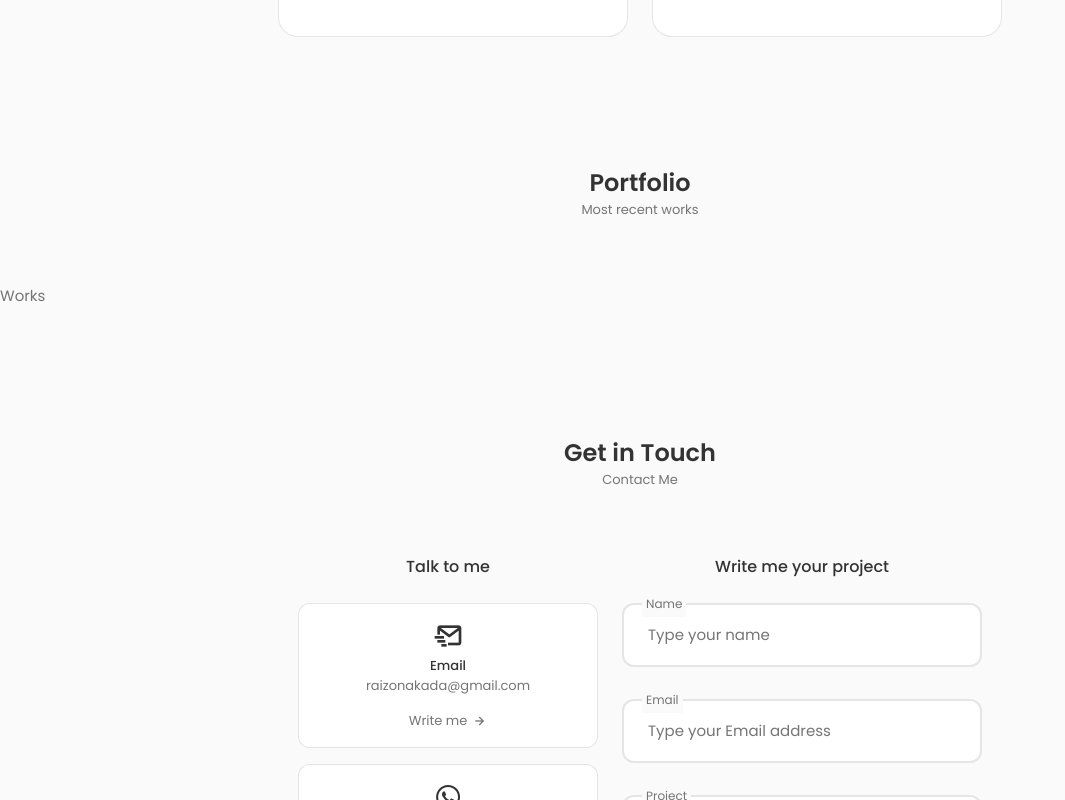
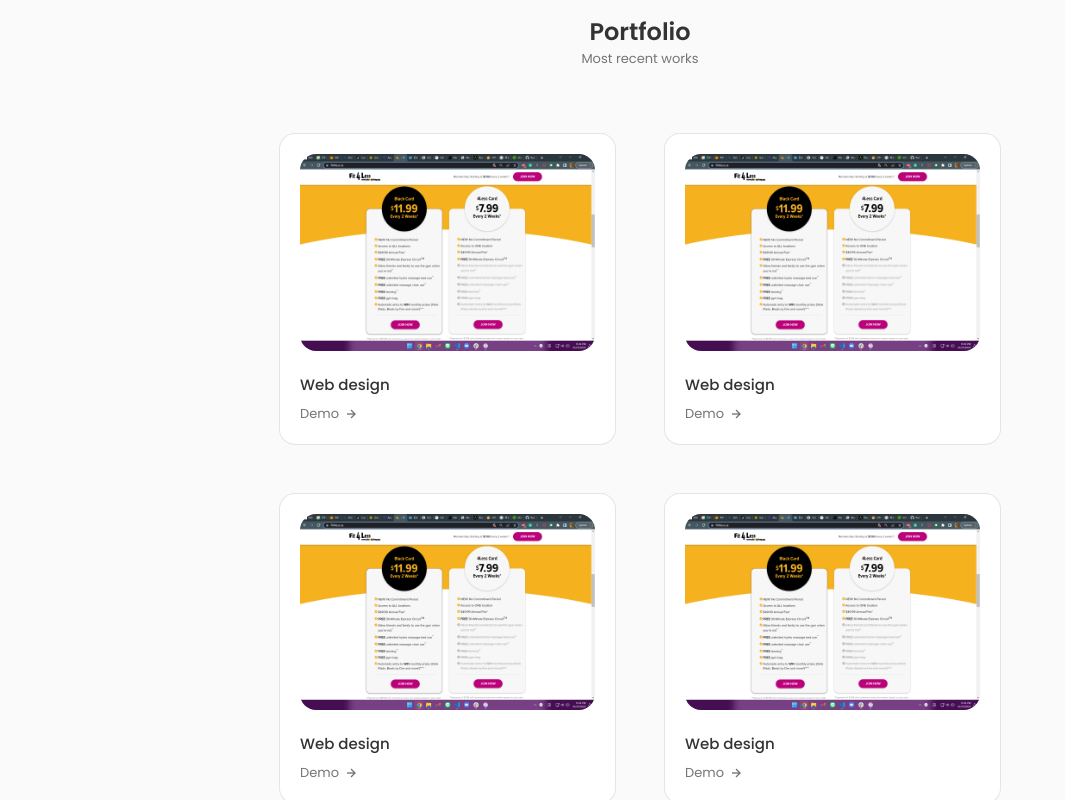
Before and after one commit to Raizo-n/Portfoilo, a React (Create React App) app: page / in a window 1280 px wide. Shown: the part 1700-2500 px from the top of the page, without its empty margins (0-1065 px from the left). Built offline with nearby package versions, Linux system fonts and the light colour scheme.

Commit message:
add: each project box and style

```diff
--- a/src/components/about/About.jsx
+++ b/src/components/about/About.jsx
@@ -1,6 +1,6 @@
 import React from "react";
 import "./about.scss";
-import AboutImg from "../../assets/profileimg.jpg";
+import AboutImg from "../../assets/MyImg.jpg";
 import Info from "./Info";
 // import CV from '../../assets/'
 
--- a/src/components/work/Data.jsx
+++ b/src/components/work/Data.jsx
@@ -1,3 +1,8 @@
+import Work1 from '../../assets/Screenshot (62).png';
+import Work2 from '../../assets/Screenshot (62).png';
+import Work3 from '../../assets/Screenshot (62).png';
+import Work4 from '../../assets/Screenshot (62).png';
+
 export const projectData = [
     {
         id: 1,
--- a/src/components/work/Works.jsx
+++ b/src/components/work/Works.jsx
@@ -1,9 +1,22 @@
-import React from 'react'
+import React from "react";
+import { projectData } from "./Data";
 
 const Works = () => {
   return (
-    <div>Works</div>
-  )
-}
+    <div className="container grid">
+      {projectData.map((item) => {
+        return (
+          <div className="card" key={item.id}>
+            <img src={item.image} alt="" className="img" />
+            <h3 className="title">{item.title}</h3>
+            <a href="#" className="work-button">
+              Demo <i className="bx bx-right-arrow-alt icon"></i>
+            </a>
+          </div>
+        );
+      })}
+    </div>
+  );
+};
 
-export default Works
+export default Works;
--- a/src/components/work/work.scss
+++ b/src/components/work/work.scss
@@ -0,0 +1,47 @@
+@import "../../App.scss";
+
+.work {
+  .container {
+    grid-template-columns: repeat(2, max-content);
+    gap: 3rem;
+    justify-content: center;
+
+    .card {
+      background-color: $container-color;
+      border: 1px solid rgba(0, 0, 0, 0.1);
+      padding: 1.25rem;
+      border-radius: 1rem;
+
+      .img {
+        width: 295px;
+        border-radius: 1rem;
+        margin-bottom: $mb-1;
+      }
+
+      .title {
+        font-size: $normal-font-size;
+        font-weight: $font-medium;
+        margin-bottom: $mb-0-5;
+      }
+
+      .work-button {
+        color: $text-color;
+        font-size: $small-font-size;
+        display: flex;
+        align-items: center;
+        column-gap: 0.25rem;
+
+        &:hover {
+          .icon {
+            transform: translateX(0.25rem);
+          }
+        }
+
+        .icon {
+          font-size: 1rem;
+          transition: 0.4s;
+        }
+      }
+    }
+  }
+}
```
Also changed, not shown: src/assets/MyImg.jpg (added), src/assets/Screenshot (62).png (added).
